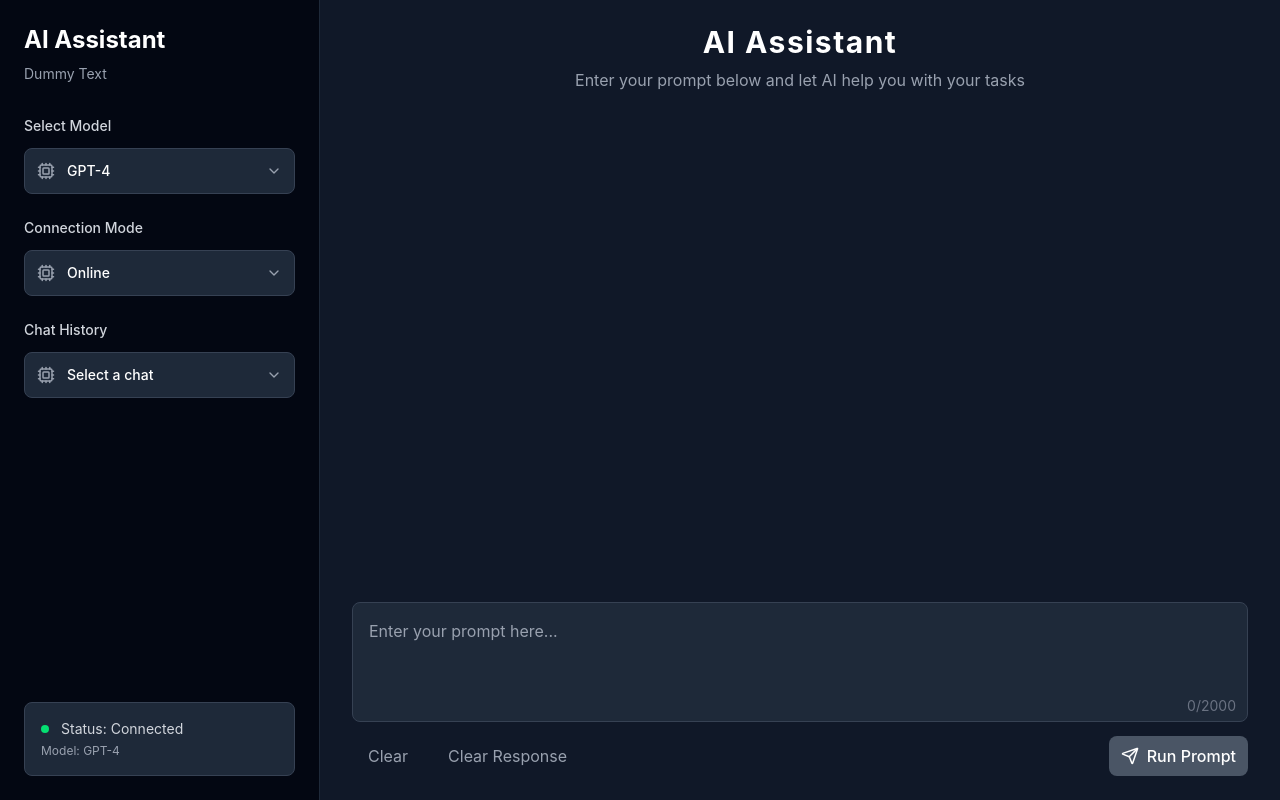
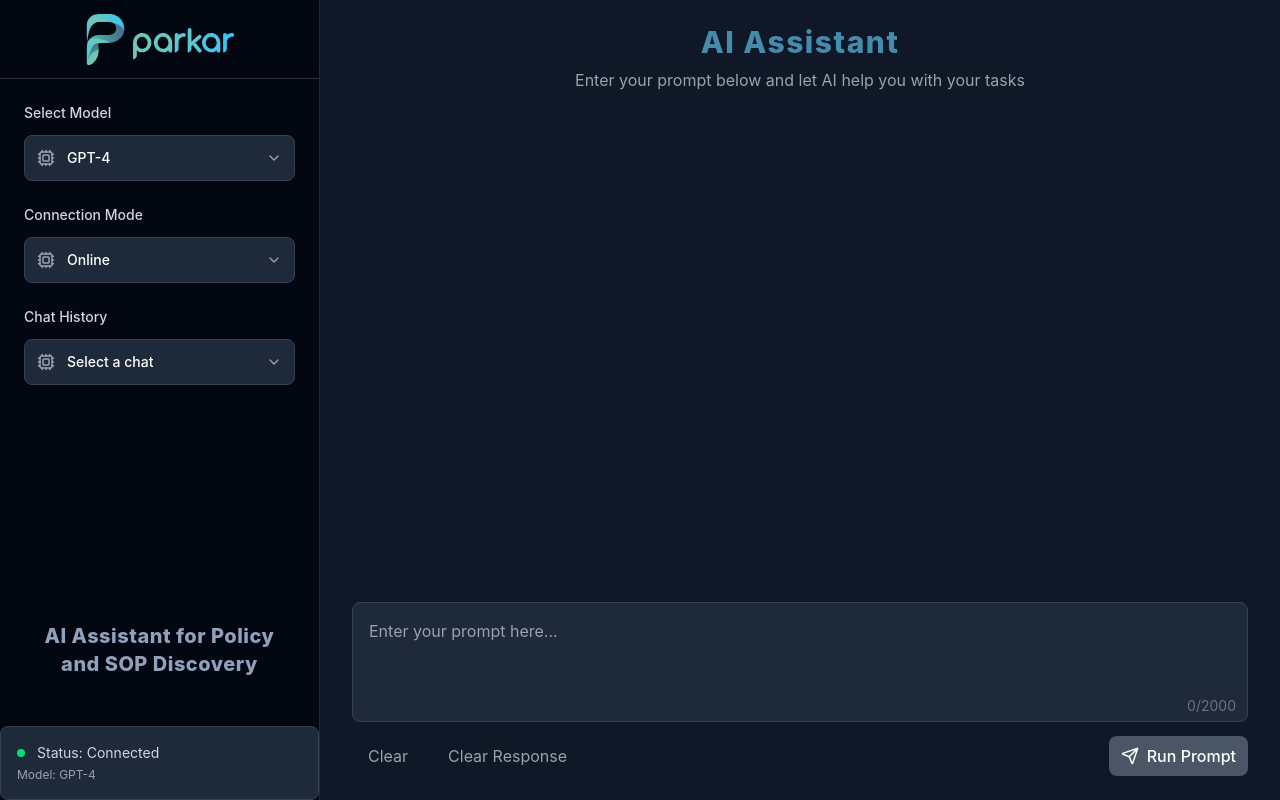
Before and after one commit to varun8468/AI_assistant, a React (Vite) app in the folder ai-assistant/: page / in a window 1280 px wide. Built offline with nearby package versions, Linux system fonts and the light colour scheme.

Commit message:
Update UI

```diff
--- a/ai-assistant/src/components/Dashboard.jsx
+++ b/ai-assistant/src/components/Dashboard.jsx
@@ -34,7 +34,7 @@ const Dashboard = () => {
     <div className="flex-1 flex flex-col bg-gray-900 p-6">
       {/* Header */}
       <div className="text-center mb-8">
-        <h2 className="text-3xl font-bold text-white mb-2 tracking-wider">AI Assistant</h2>
+        <h2 className="text-3xl font-extrabold text-[#448cac] shadow-amber-50 mb-2 tracking-wider">AI Assistant</h2>
         <p className="text-gray-400">
           Enter your prompt below and let AI help you with your tasks
         </p>
@@ -46,8 +46,8 @@ const Dashboard = () => {
         {response && (
           <div className="mb-6 p-6 bg-gray-800 rounded-lg border border-gray-700">
             <div className="flex items-center gap-2 mb-3">
-              <MessageSquare size={18} className="text-purple-400" />
-              <span className="text-purple-400 font-medium">AI Response</span>
+              <MessageSquare size={18} className="text-[#42adc6]" />
+              <span className="text-[#42adc6] font-medium">AI Response</span>
             </div>
             <div className="text-gray-200 whitespace-pre-wrap leading-relaxed">
               {response}
@@ -59,8 +59,8 @@ const Dashboard = () => {
         {isLoading && (
           <div className="mb-6 p-6 bg-gray-800 rounded-lg border border-gray-700">
             <div className="flex items-center gap-3">
-              <Loader2 size={18} className="text-purple-400 animate-spin" />
-              <span className="text-purple-400 font-medium">AI is thinking...</span>
+              <Loader2 size={18} className="text-[#42adc6] animate-spin" />
+              <span className="text-[#42adc6] font-medium">AI is thinking...</span>
             </div>
           </div>
         )}
@@ -75,7 +75,7 @@ const Dashboard = () => {
                 onChange={(e) => setPrompt(e.target.value)}
                 onKeyPress={handleKeyPress}
                 placeholder="Enter your prompt here..."
-                className="w-full p-4 bg-gray-800 border border-gray-700 rounded-lg text-white placeholder-gray-400 resize-none focus:outline-none focus:ring-1 focus:ring-purple-800 focus:border-transparent min-h-[120px] max-h-[300px]"
+                className="w-full p-4 bg-gray-800 border border-gray-700 rounded-lg text-white placeholder-gray-400 resize-none focus:outline-none focus:ring-1 focus:ring-[#448cac] focus:border-transparent min-h-[120px] max-h-[300px]"
                 disabled={isLoading}
               />
               <div className="absolute bottom-3 right-3 text-gray-500 text-sm">
@@ -107,7 +107,7 @@ const Dashboard = () => {
               <button
                 type="submit"
                 disabled={!prompt.trim() || isLoading}
-                className="flex items-center gap-2 px-3 py-2 bg-purple-800 hover:bg-purple-700 disabled:bg-gray-600 disabled:cursor-not-allowed text-white rounded-lg font-medium transition-colors"
+                className="flex items-center gap-2 px-3 py-2 bg-[#448cac] hover:bg-[#42adc6] disabled:bg-gray-600 disabled:cursor-not-allowed text-white rounded-lg font-medium transition-colors"
               >
                 {isLoading ? (
                   <>
--- a/ai-assistant/src/components/Sidebar.jsx
+++ b/ai-assistant/src/components/Sidebar.jsx
@@ -1,6 +1,7 @@
 import { useState } from "react";
 import { MessageSquare, Cpu, Wifi, WifiOff } from 'lucide-react';
 import { Dropdown } from './reusable/Dropdown';
+import Logo from '../assets/parkar.svg';
 
 export const Sidebar = ({
   selectedModel,
@@ -34,13 +35,16 @@ export const Sidebar = ({
   ];
 
   return (
-    <div className="w-80 bg-gray-950 border-r border-gray-800 p-6 flex flex-col">
-      <div className="mb-8">
-        <h1 className="text-2xl font-bold text-white mb-2">AI Assistant</h1>
-        <p className="text-gray-400 text-sm">Dummy Text</p>
-      </div>
+    <div className="w-80 bg-gray-950 border-r border-gray-800 flex flex-col">
 
-      <div className="space-y-6 flex-1">
+        <div className="w-full flex justify-center border-b px-4 py-3">
+          <img width="150" alt="logo" src={Logo}></img>
+        </div>
+
+
+
+      <div className="space-y-6 flex-1 p-6">
+
         {/* Model Selection */}
         <div>
           <label className="block text-gray-300 text-sm font-medium mb-3">
@@ -133,7 +137,14 @@ export const Sidebar = ({
             ))}
           </Dropdown>
         </div>
+
       </div>
+
+      <h1 className="p-6 text-xl text-center font-extrabold text-slate-400 m-0 tracking-wide">
+        AI Assistant for Policy and SOP Discovery
+      </h1>
+
+
 
       {/* Status Indicator */}
       <div className="mt-6 p-4 bg-gray-800 rounded-lg border border-gray-700">
```
Also changed, not shown: ai-assistant/src/assets/parkar.svg (added).
